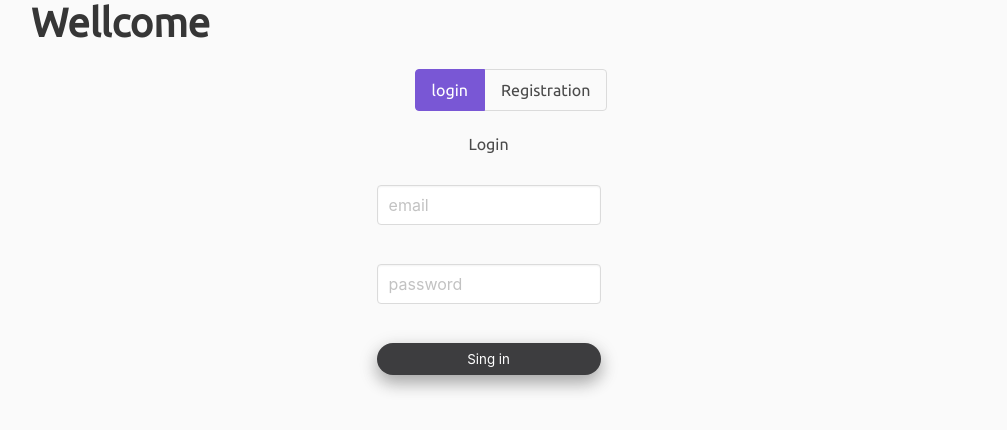
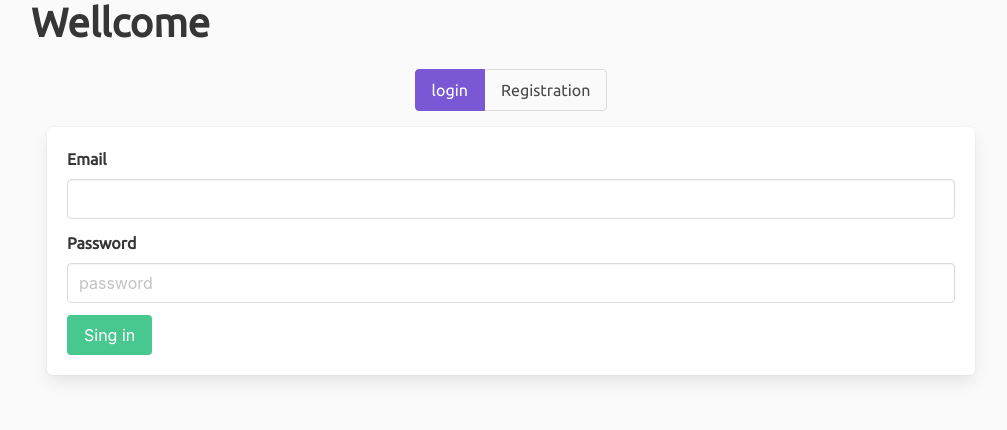
Before and after one commit to mitisit89/NoteApp, a Vue app in the folder client/: page / in a window 1280 px wide. Shown: the top 430 px of the page, without its empty margins (129-1136 px from the left). Built offline with nearby package versions, Linux system fonts and the light colour scheme.

Commit message:
upd style

```diff
--- a/client/src/components/RegForm.vue
+++ b/client/src/components/RegForm.vue
@@ -1,7 +1,7 @@
 <template>
-  <form class="box" @submit.prevent="onSub">
-    <b-field label="Email">
-      <b-input type="email" v-model="email" maxlength="30" />
+  <form class="box is-mobile" @submit.prevent="onSub">
+    <b-field  label="Email">
+      <b-input  type="email" v-model="email" maxlength="30" />
     </b-field>
     <b-field label="Username">
       <b-input v-model="username" />
@@ -9,7 +9,7 @@
     <b-field label="Password">
       <b-input type="password"  v-model="password" password-reveal> </b-input>
     </b-field>
-    <b-button class="button is-primary" native-type=submit>Подтвердить</b-button>
+    <b-button type='is-success' native-type=submit>Подтвердить</b-button>
   </form>
 </template>
 
--- a/client/src/views/Login.vue
+++ b/client/src/views/Login.vue
@@ -1,50 +1,21 @@
 <template>
-  <form @submit.prevent="Login" name="LoginForm">
-    <h1>Login</h1>
-    <div class="form-input">
-      <b-input type="email" name="email" placeholder="email" v-model="email" />
-    </div>
-    <div class="form-input">
+  <form @submit.prevent="Login" class="box is-mobile"  name="LoginForm">
+    <b-field label='Email' >
+      <b-input type="email" name="email"  v-model="email" />
+    </b-field>
+    <b-field label='Password' >
       <b-input
         type="password"
         name="passowrd"
         placeholder="password"
         v-model="password"
       />
-    </div>
-    <button type="submit">Sing in</button>
+    </b-field>
+    <b-button type="is-success" native-type=submit>Sing in</b-button>
   </form>
 </template>
 
-<style scoped>
-form {
-  align-self: flex-start;
-  display: grid;
-  justify-items: center;
-  align-items: center;
-  height: 17rem;
-  width: 14rem;
-  top: 20%;
-  left: 36%;
-  position: absolute;
-}
-button {
-  width: 14rem;
-  height: 2rem;
-  color: white;
-  border-radius: 90px;
-  border: none;
-  background: #3d3d3f;
-  display: inline-block;
-  box-shadow: 0 8px 16px 0 rgba(0, 0, 0, 0.2), 0 6px 20px 0 rgba(0, 0, 0, 0.19);
-}
-input {
-  height: 3rem;
-}
-.form-input {
-  margin-bottom: 10px;
-}
-</style>
+
 <script>
 import { mapActions } from "vuex";
 export default {
```
